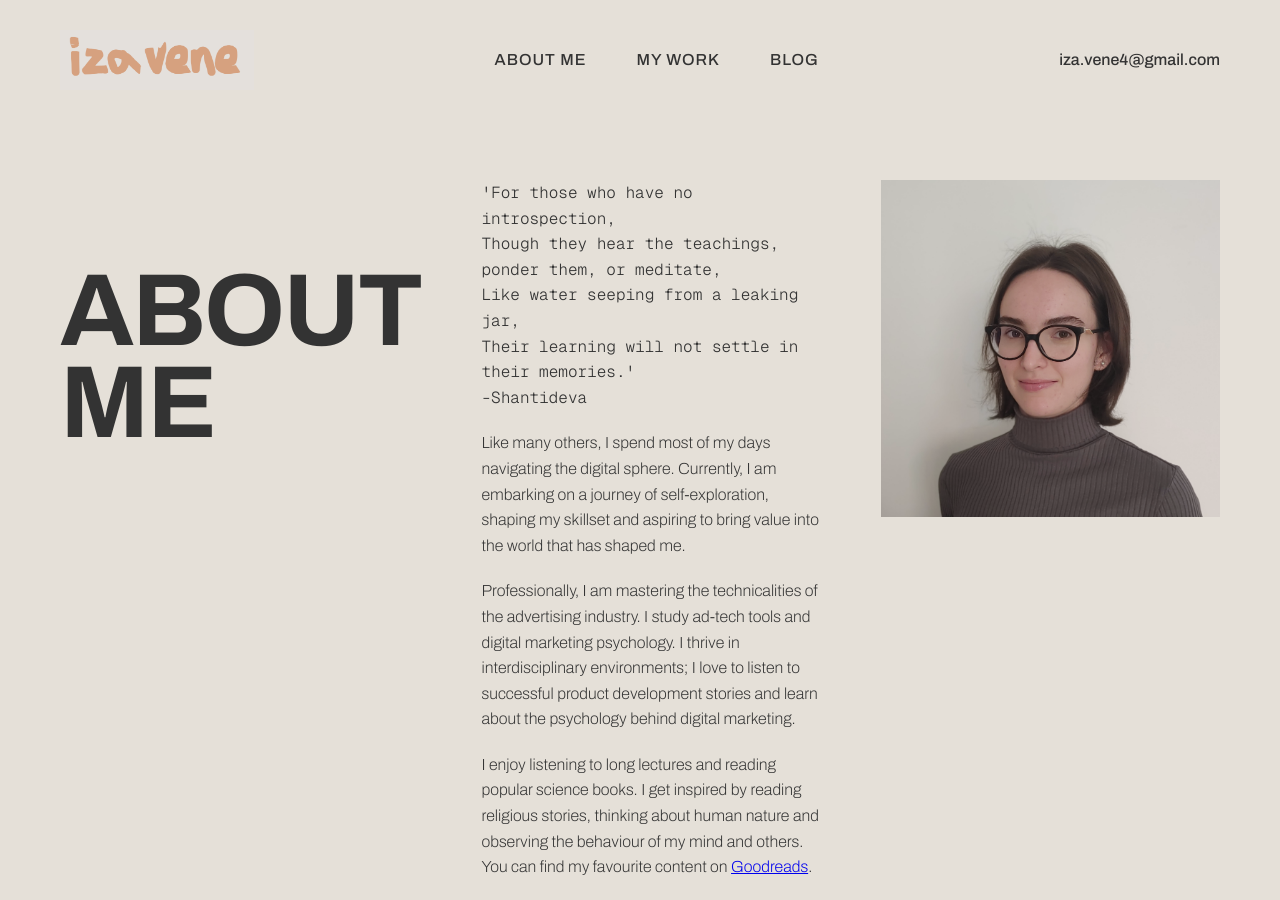
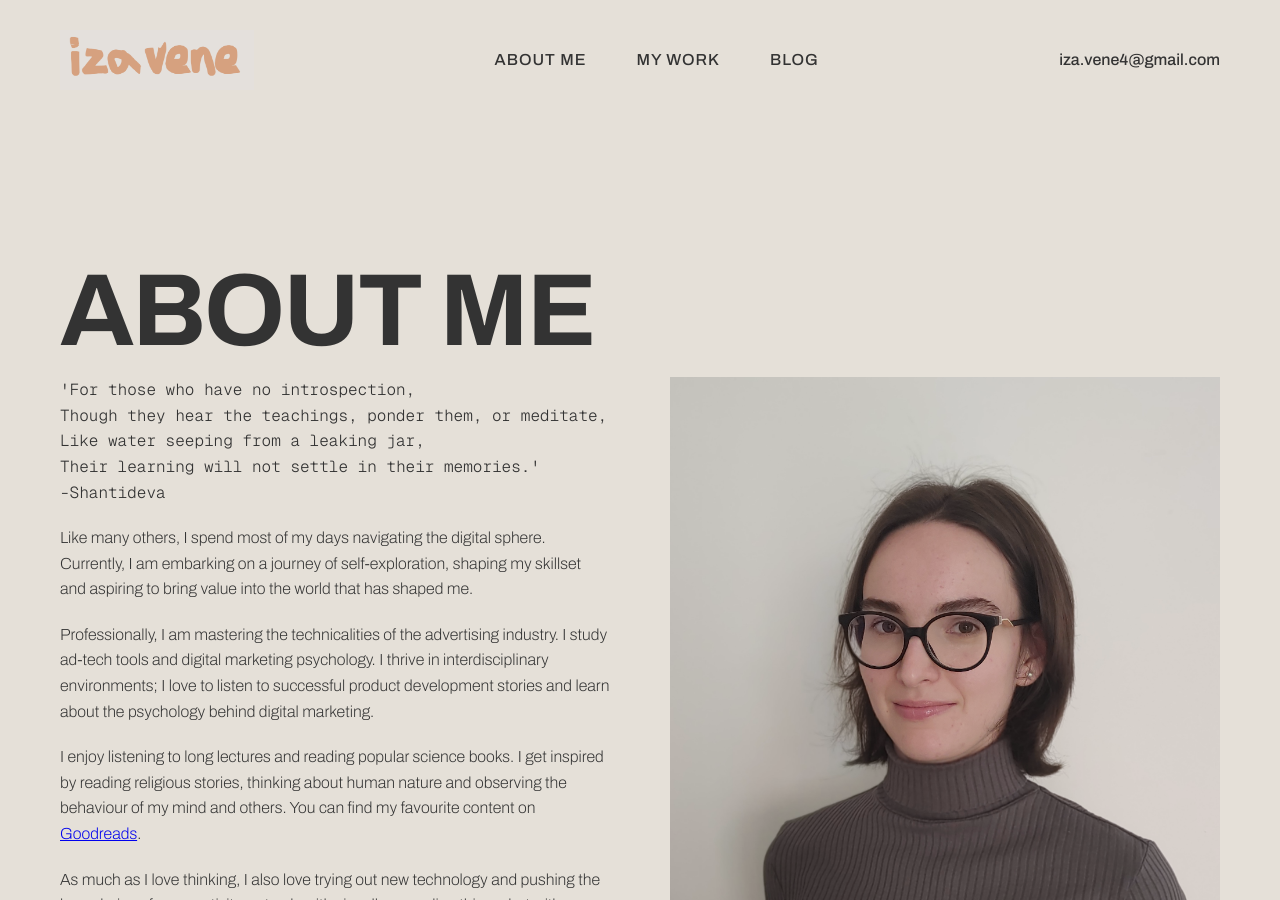
Before and after one commit to vendi525/vendi525.github.io, a Jekyll site: the page built from index.html, in a window 1280 px wide and 900 px high. Built offline with Jekyll 4.4.1, drawn with Linux system fonts in a browser that asks for light colours.

Commit message:
Refactor about section by removing duplicate header
Removed redundant ABOUT ME header from the about section.

```diff
--- a/index.html
+++ b/index.html
@@ -5,10 +5,8 @@
 
 <!-- ABOUT SECTION -->
 <section id="about">
+  <h2 class="section-title">ABOUT ME</h2>
   <div class="about-container">
-    <div class="about-text-column">
-        <h2>ABOUT ME</h2>
-    </div>
 
     <div class="about-text-column">
       <div class="quote">'For those who have no introspection,<br>Though they hear the teachings, ponder them, or meditate,<br>Like water seeping from a leaking jar,<br>Their learning will not settle in their memories.'<br>-Shantideva</div>
```
